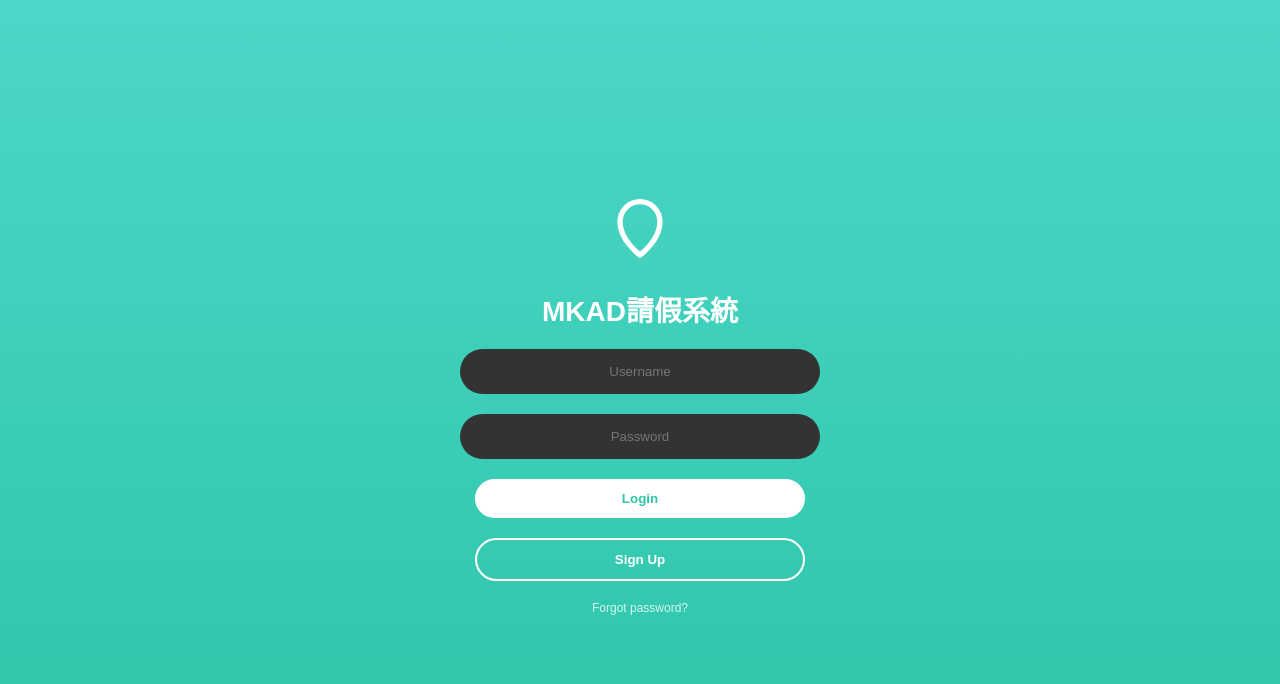
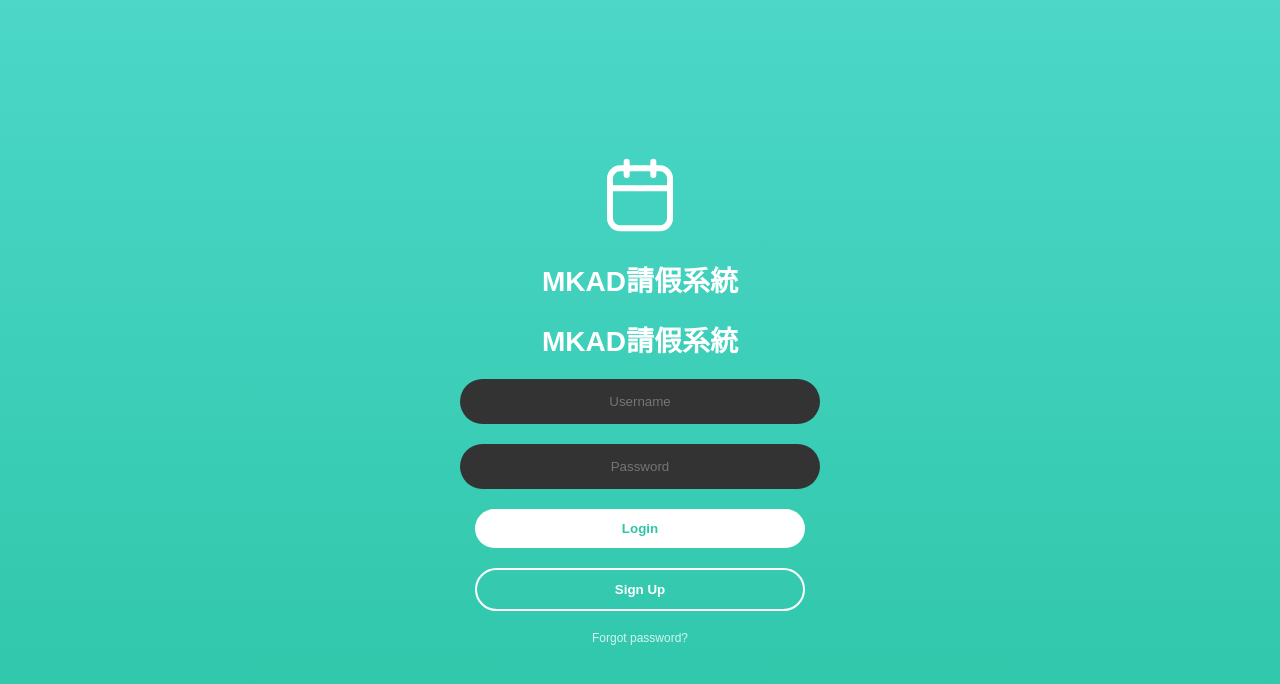
Before and after one commit to hinmok1012/mkad-leave-system, a React (Vite) app: page / in a window 1280 px wide. Shown: the top 684 px of the page. Built offline with nearby package versions, Linux system fonts and the light colour scheme.

Commit message:
update: change logo to calendar and update app name

```diff
--- a/src/components/Login.jsx
+++ b/src/components/Login.jsx
@@ -64,18 +64,23 @@ export default function Login({ onLogin }) {
     viewBox="0 0 24 24"
     fill="none"
     stroke="white"
-            strokeWidth="1.6"
+    strokeWidth="1.8"
     strokeLinecap="round"
     strokeLinejoin="round"
   >
-            <path d="M12 21s-6-4.35-6-10a6 6 0 0 1 12 0c0 5.65-6 10-6 10z"></path>
+    <rect x="3" y="4" width="18" height="18" rx="3" ry="3"></rect>
+    <line x1="16" y1="2" x2="16" y2="6"></line>
+    <line x1="8" y1="2" x2="8" y2="6"></line>
+    <line x1="3" y1="10" x2="21" y2="10"></line>
   </svg>
 </div>
+
 
         {/* App Name */}
         <h1 style={{ margin: 0, fontSize: 28 }}>MKAD請假系統</h1>
 
-        {/* Username */}
+        {/* Username */}<h1 style={{ margin: 0, fontSize: 28 }}>MKAD請假系統</h1>
+
         <input
           placeholder="Username"
           value={email}
```
Lines whose indentation alone changed are shown as unchanged.
